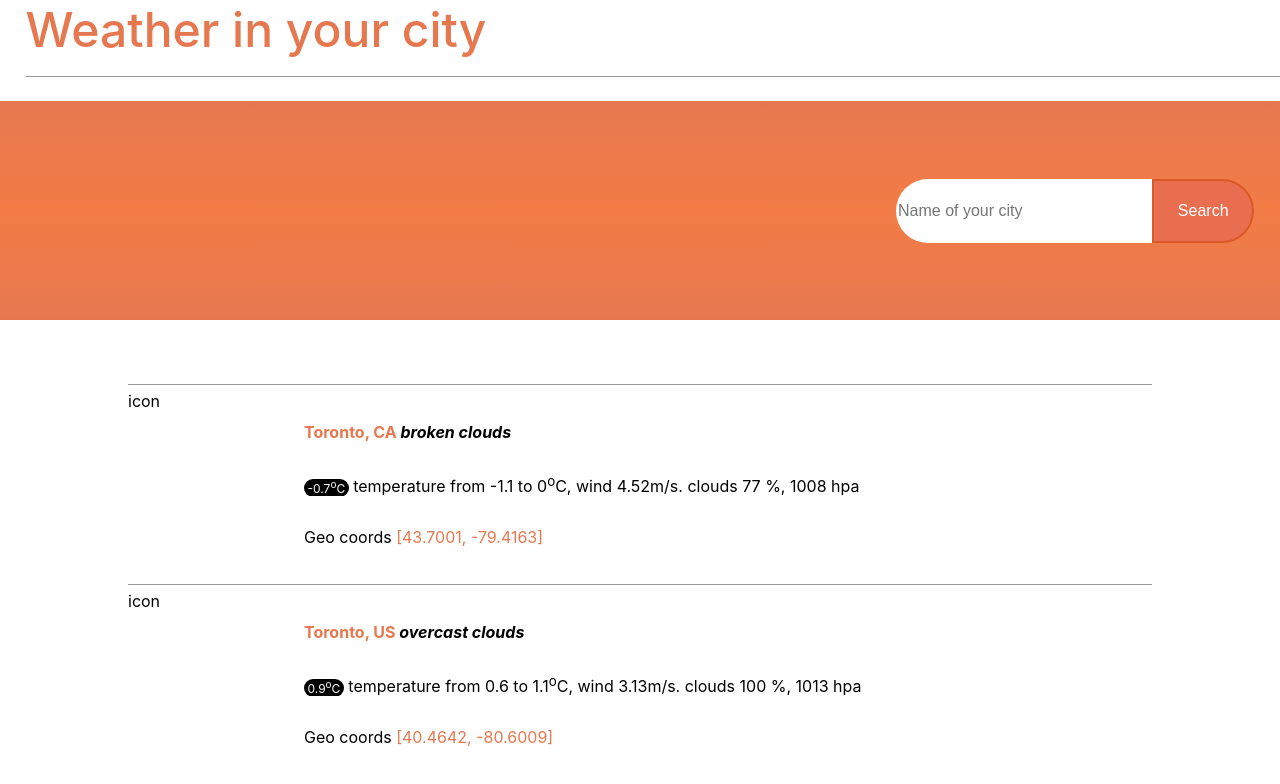
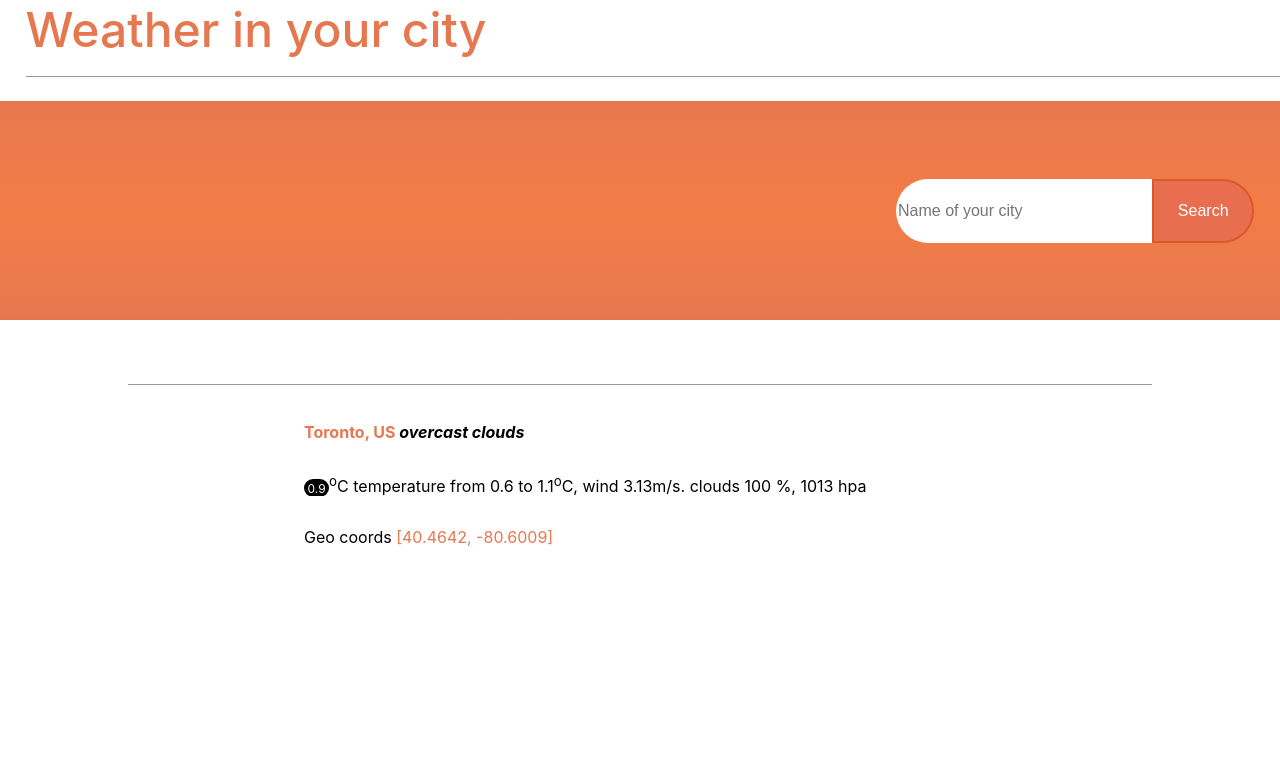
Before and after one commit to Benjamin-Mwiti/weather-forecast-assignment, a React (Create React App) app: page / in a window 1280 px wide. Shown: the top 784 px of the page. Built offline with nearby package versions, Linux system fonts and the light colour scheme.

Commit message:
Nice API

```diff
--- a/package.json
+++ b/package.json
@@ -7,6 +7,7 @@
     "@testing-library/react": "^11.2.5",
     "@testing-library/user-event": "^12.7.1",
     "axios": "^0.21.1",
+    "bootstrap": "^4.6.0",
     "jquery": "^3.5.1",
     "react": "^17.0.1",
     "react-dom": "^17.0.1",
--- a/src/Main.js
+++ b/src/Main.js
@@ -11,7 +11,7 @@
 ******************************************************************************
 **/
 
-import React, { useState, useEffect } from "react";
+import React, { useState } from "react";
 import './style.css';
 import $ from 'jquery';
 
@@ -19,11 +19,11 @@ function Main() {
 
   const [city_name, setCity_Name] = useState("");
 
-  const baseURL = `http://api.openweathermap.org/data/2.5/weather?q=${city_name}&units=metric&appid=1cc7ad57a30f3ba7be0d6a9766a69562`;
+  const openWeatherMapURL = `http://api.openweathermap.org/data/2.5/weather?q=${city_name}&units=metric&appid=1cc7ad57a30f3ba7be0d6a9766a69562`;
 
   $(function() {
     $.ajax({
-      url: baseURL,
+      url: openWeatherMapURL,
       type: "GET",
       /*
       * JavaScript Object Nottion Pattern
@@ -31,8 +31,24 @@ function Main() {
       */
       dataType: "jsonp",
       success: function(data) {
-        let cityForecast_2 = $('.city__forecast > .city__stats').eq(1);
-        $(cityForecast_2).text(data.name + ", " + data.sys.country);
+        let cityForecast_2 = $('.city__forecast > .city__stats > p');
+        // Weather icon
+        $('.city__forecast > span').html("<img src=http://openweathermap.org/img/wn/" + data.weather[0].icon + "@2x.png />");
+
+        // First child of city__stats class
+        $(cityForecast_2.find('strong > span')).text(data.name + ", " + data.sys.country);
+        $(cityForecast_2.find('strong > i')).text(data.weather[0].description);
+
+        // Second child of city__stats class
+        $(cityForecast_2.find('.temp').eq(0)).text(data.main.temp/*  + <span><sup>o</sup>C</span> */);
+        $(cityForecast_2.find('.temp').eq(1)).text(data.main.temp_min);
+        $(cityForecast_2.find('.temp').eq(2)).text(data.main.temp_max);
+        $(cityForecast_2.find('.wind__speed')).text(data.wind.speed);
+        $(cityForecast_2.find('.clouds')).text(data.clouds.all);
+
+        // Third child of city__stats class
+        $(cityForecast_2.eq(2).find('span')).text("[" + data.coord.lon + ", " + data.coord.lat + "]");
+        $(cityForecast_2.eq(1).find('.pressure')).text(data.main.pressure);
       }
     });
   });
@@ -50,27 +66,25 @@ function Main() {
                 setCity_Name(e.target.value);
               }} />
             <button type="submit" onClick={(e) => {
-              console.log(city_name);
-              setCity_Name("");
               e.preventDefault();
             }} >Search</button>
           </form>
         </div>
       </div>
       <div className="app__body">
-        <div className="city__forecast">
-          <span>icon</span>
+        {/* <div className="city__forecast">
+          <span>Icon</span>
           <div className="city__stats">
             <p><strong><span>Toronto, CA</span> <i>broken clouds</i></strong></p>
             <p><span>-0.7<sup>o</sup>C</span> temperature from -1.1 to 0<sup>o</sup>C, wind 4.52m/s. clouds 77 %, 1008 hpa</p>
             <p>Geo coords <span>[43.7001, -79.4163]</span></p>
           </div>
-        </div>
+        </div> */}
         <div className="city__forecast">
-          <span>icon</span>
+          <span></span>
           <div className="city__stats">
             <p><strong><span>Toronto, US</span> <i>overcast clouds</i></strong></p>
-            <p><span>0.9<sup>o</sup>C</span> temperature from 0.6 to 1.1<sup>o</sup>C, wind 3.13m/s. clouds 100 %, 1013 hpa</p>
+            <p><span><span className="temp average__temp">0.9</span><sup>o</sup>C</span> temperature from <span className="temp">0.6</span> to <span className="temp">1.1</span><sup>o</sup>C, wind <span className="wind__speed">3.13</span>m/s. clouds <span className="clouds">100</span> %, <span className="pressure">1013</span> hpa</p>
             <p>Geo coords <span>[40.4642, -80.6009]</span></p>
           </div>
         </div>
--- a/src/style.css
+++ b/src/style.css
@@ -77,7 +77,10 @@
   }
 
   .city__forecast > span {
-    margin: .35rem auto;
+    position: relative;
+    display: flex;
+    align-items: center;
+    margin: .5rem auto;
     flex: .15;
   }
 
@@ -98,7 +101,7 @@
     color: #e67850;
   }
 
-  .city__stats p:nth-child(2) > span {
+  .city__stats p:nth-child(2) > span > .average__temp {
     padding: 1.5px 3.5px;
     border-radius: 10px;
     font-size: .75rem;
```
Also changed, not shown: 1 other file (tests, documents, lock files or other folders).
